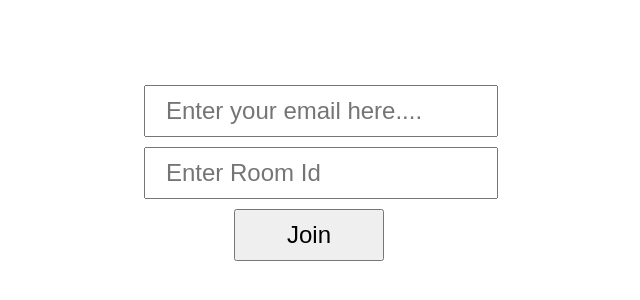
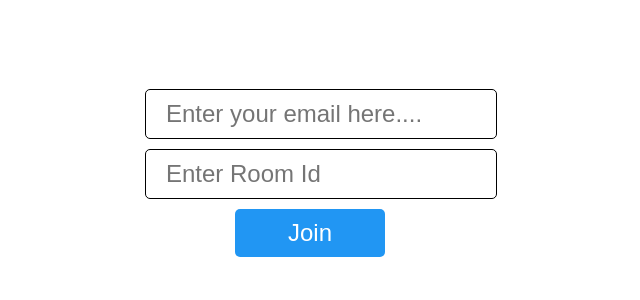
Before and after one commit to JatinSri1909/video-chat-app--client, a React (Create React App) app: page / in a window 1280 px wide. Shown: the part 232-532 px from the top of the page, without its empty margins (319-959 px from the left). Built offline with nearby package versions, Linux system fonts and the light colour scheme; the HTML template or start-up script is replaced by a standard one.

Commit message:
styled homepage

```diff
--- a/src/App.css
+++ b/src/App.css
@@ -11,6 +11,8 @@
   display: block;
   padding: 10px 20px;
   margin: 10px;
+  border: 1px solid black;
+  border-radius: 5px;
 }
 
 .homepage-container .input-container button {
@@ -20,4 +22,8 @@
   width: 150px;
   margin-left: 100px;
   cursor: pointer;
+  background-color: #2196f3;
+  color: white;
+  border-radius: 5px;
+  border: 0px;
 }
```
